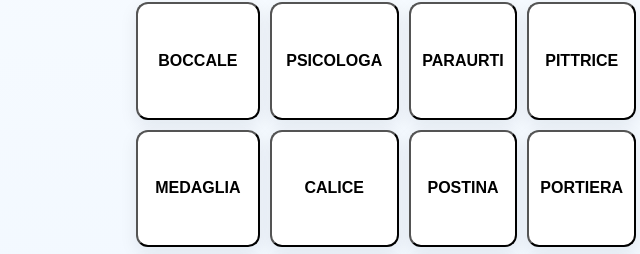
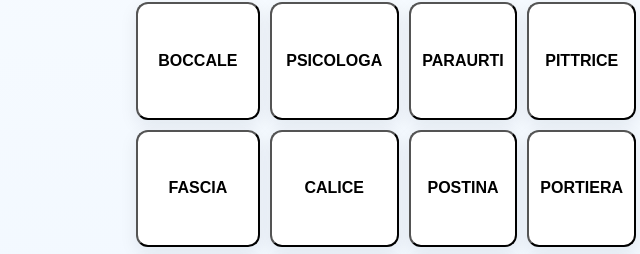
Before and after one commit to redarrow707-ops/The-Italian-Connections, a plain HTML site: page index.html in a window 1280 px wide. Shown: the part 139-393 px from the top of the page, 254-894 px from the left. Drawn offline with Linux system fonts and the light colour scheme.

Commit message:
Update index.html

```diff
--- a/index.html
+++ b/index.html
@@ -64,7 +64,7 @@
   // --- Config
   const groups = [
     ['CALICE','BOCCALE','BICCHIERE','TAZZA'],
-    ['COPPA','BUONO','MEDAGLIA','TARGA'],
+    ['COPPA','BUONO','FASCIA','TARGA'],
     ['PARAURTI','COFANO','PARABREZZA','PORTIERA'],
     ['PITTRICE','PSICOLOGA','POSTINA','SEGRETARIA']
   ];
```
